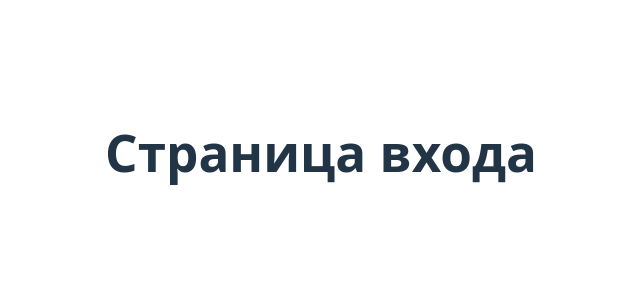
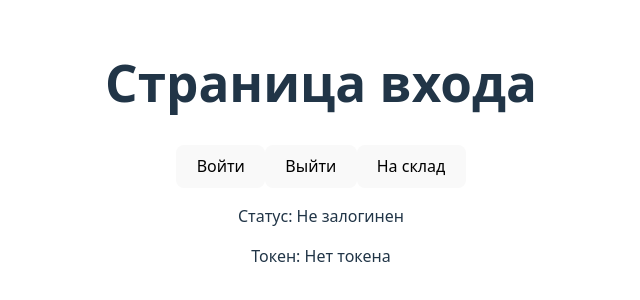
Before and after one commit to PetrVasyutik/thesis-interactive-warehouse, a Vue app: page /login in a window 1280 px wide. Shown: the part 248-548 px from the top of the page, without its empty margins (319-959 px from the left). Built offline with nearby package versions, Linux system fonts and the light colour scheme.

Commit message:
настраивает pinia для авторизации

```diff
--- a/src/App.vue
+++ b/src/App.vue
@@ -6,16 +6,4 @@
 </template>
 
 <style scoped>
-.logo {
-  height: 6em;
-  padding: 1.5em;
-  will-change: filter;
-  transition: filter 300ms;
-}
-.logo:hover {
-  filter: drop-shadow(0 0 2em #646cffaa);
-}
-.logo.vue:hover {
-  filter: drop-shadow(0 0 2em #42b883aa);
-}
 </style>
--- a/src/components/pages/LoginPage.vue
+++ b/src/components/pages/LoginPage.vue
@@ -1,8 +1,27 @@
 <script setup lang="ts">
+import { useAuthStore } from '@/store/authStore';
+
+const authStore = useAuthStore();
+
+function handleLogin() {
+  authStore.login('fake-token-123');
+};
+
+function handleLogout() {
+  authStore.logout();
+};
 </script>
 
 <template>
   <div>
     <h1>Страница входа</h1>
+    <button @click="handleLogin">Войти</button>
+    <button @click="handleLogout">Выйти</button>
+    <button @click="$router.push('/warehouse')">На склад</button>
+
+    <div>
+      <p>Статус: {{ authStore.isAuthenticated ? 'Залогинен' : 'Не залогинен' }}</p>
+      <p>Токен: {{ authStore.token || 'Нет токена' }}</p>
+    </div>
   </div>
 </template>
--- a/src/main.ts
+++ b/src/main.ts
@@ -1,6 +1,13 @@
 import { createApp } from 'vue';
+import { createPinia } from 'pinia';
 import './style.css';
 import App from './App.vue';
 import router from './router';
 
-createApp(App).use(router).mount('#app');
+const app = createApp(App);
+const pinia = createPinia();
+
+app.use(pinia);
+app.use(router);
+
+app.mount('#app');
--- a/src/router/index.ts
+++ b/src/router/index.ts
@@ -3,6 +3,7 @@ import { RouterNames } from './routerNames';
 import LoginPage from '@/components/pages/LoginPage.vue';
 import ProfilePage from '@/components/pages/ProfilePage.vue';
 import WarehousePage from '@/components/pages/WarehousePage.vue';
+import { useAuthStore } from '@/store/authStore';
 
 const router = createRouter({
   history: createWebHistory(),
@@ -20,13 +21,25 @@ const router = createRouter({
       path: '/profile',
       name: RouterNames.Profile,
       component: ProfilePage,
+      meta: { requiresAuth: true },
     },
     {
       path: '/warehouse',
       name: RouterNames.Warehouse,
       component: WarehousePage,
+      meta: { requiresAuth: true },
     },
   ],
 });
 
+router.beforeEach((to, _from, next) => {
+  const authStore = useAuthStore();
+
+  if (to.meta.requiresAuth && !authStore.isAuthenticated) {
+    next({ name: RouterNames.Login });
+  } else {
+    next();
+  }
+});
+
 export default router;
--- /dev/null
+++ b/src/store/authStore.ts
@@ -0,0 +1,34 @@
+import { defineStore } from 'pinia';
+import { ref } from 'vue';
+
+const TOKEN_KEY = 'auth_token';
+
+export const useAuthStore = defineStore('auth', () => {
+  const isAuthenticated = ref(false);
+  const token = ref<string | null>(null);
+
+  const savedToken = localStorage.getItem(TOKEN_KEY);
+  if (savedToken) {
+    token.value = savedToken;
+    isAuthenticated.value = true;
+  }
+
+  function login(newToken: string) {
+    token.value = newToken;
+    isAuthenticated.value = true;
+    localStorage.setItem(TOKEN_KEY, newToken);
+  }
+
+  function logout() {
+    token.value = null;
+    isAuthenticated.value = false;
+    localStorage.removeItem(TOKEN_KEY);
+  }
+
+  return {
+    isAuthenticated,
+    token,
+    login,
+    logout,
+  };
+});
```
